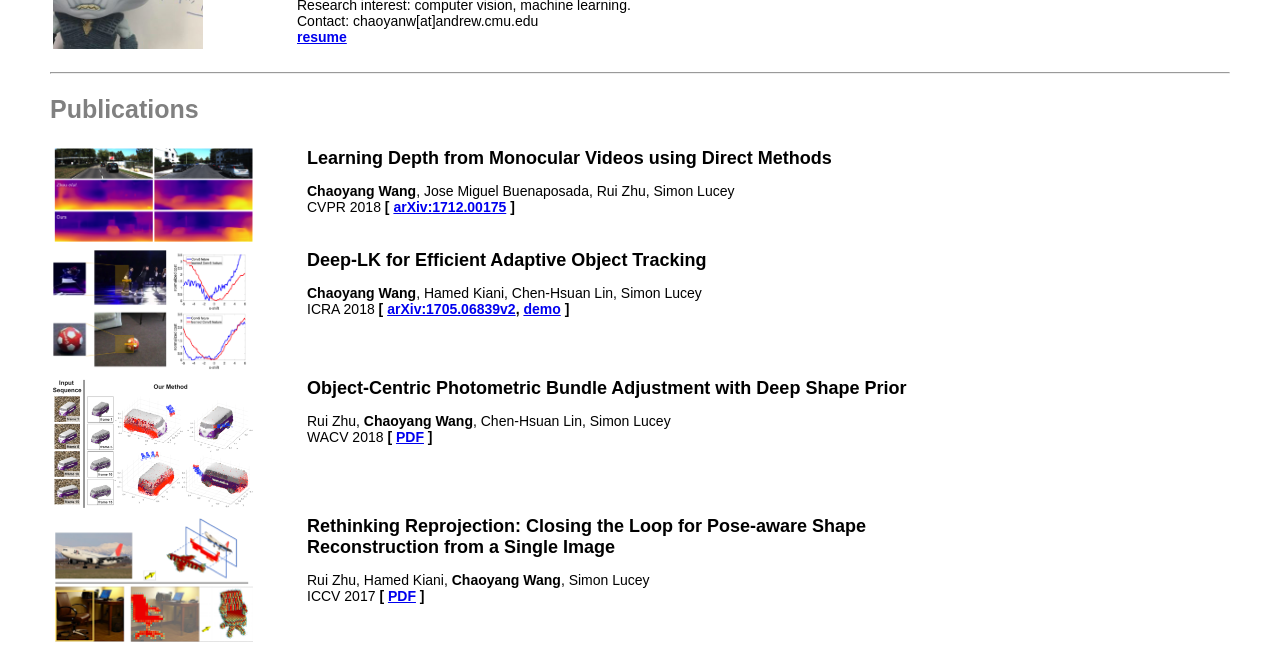
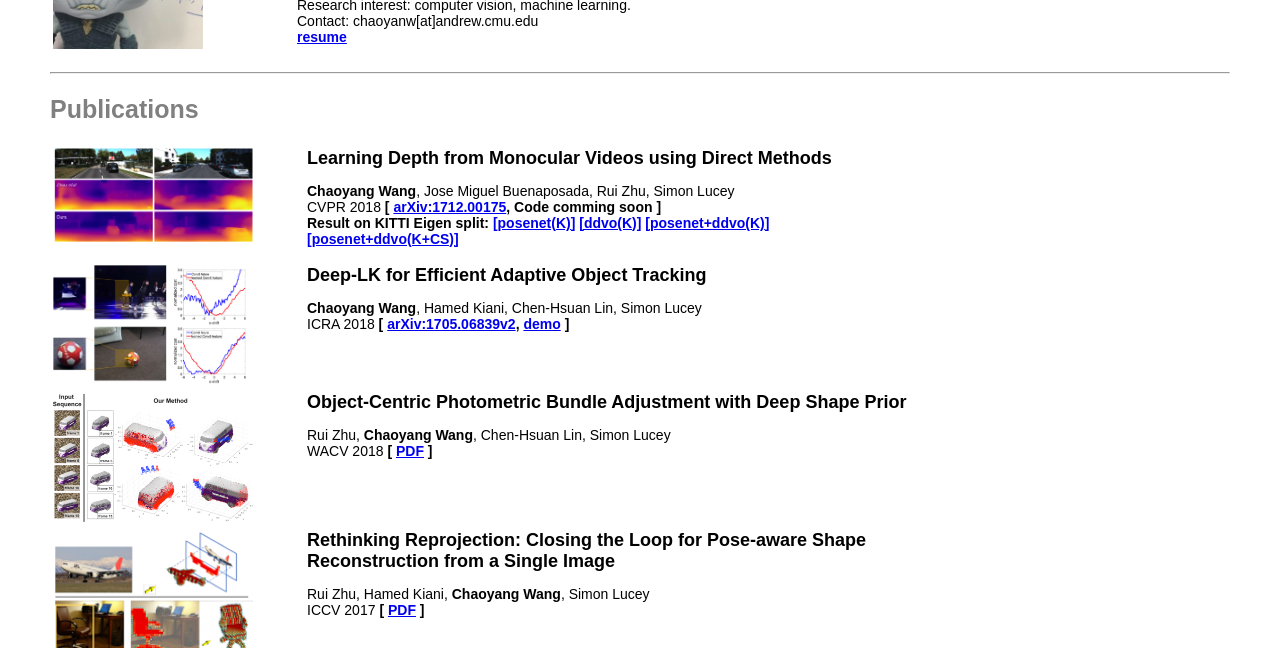
Before and after one commit to MightyChaos/MightyChaos.github.io, a plain HTML site: page index.html in a window 1280 px wide. Shown: the part 120-768 px from the top of the page. Drawn offline with Linux system fonts and the light colour scheme.

Commit message:
add ddvo result

```diff
--- a/index.html
+++ b/index.html
@@ -88,6 +88,7 @@ across numerous natural sequences.
 </tr>
 </table> -->
 <hr>
+
 <h2>Publications</h2>
 
 <table border="0">
@@ -99,9 +100,15 @@ across numerous natural sequences.
 		<p><strong>Chaoyang Wang</strong>, Jose Miguel Buenaposada, Rui Zhu, Simon Lucey<br />
 			CVPR 2018
 		<strong>[
-		<a href="https://arxiv.org/pdf/1712.00175.pdf">arXiv:1712.00175</a>
+		<a href="https://arxiv.org/pdf/1712.00175.pdf">arXiv:1712.00175</a>,
+		Code comming soon
 		]
 	</strong><br />
+	<strong>Result on KITTI Eigen split: <a href="https://drive.google.com/open?id=1Wj7ulSimrvrzNx4TRd-JspmX3DJwgPiV">[posenet(K)]</a>
+	<a href="https://drive.google.com/open?id=1wiODwgX_Vm_w7fVK1y_X5CNJTtgaPwcN">[ddvo(K)]</a>
+	<a href="https://drive.google.com/open?id=1uUQJLcUOoY2hG6QS_F-wbM3GDAjD-Z5h">[posenet+ddvo(K)]</a>
+	<a href="https://drive.google.com/open?id=1hp4zFgK5NSNGdvaQL2ZumeinMQY_-AwK">[posenet+ddvo(K+CS)]</a>
+</strong><br />
 	<!-- Unsupervised strategies to learning a depth estimator are particularly
 	appealing as they can utilize much larger and varied monocular video datasets during
 	learning without the need for ground truth depth or stereo. In previous works,
```
